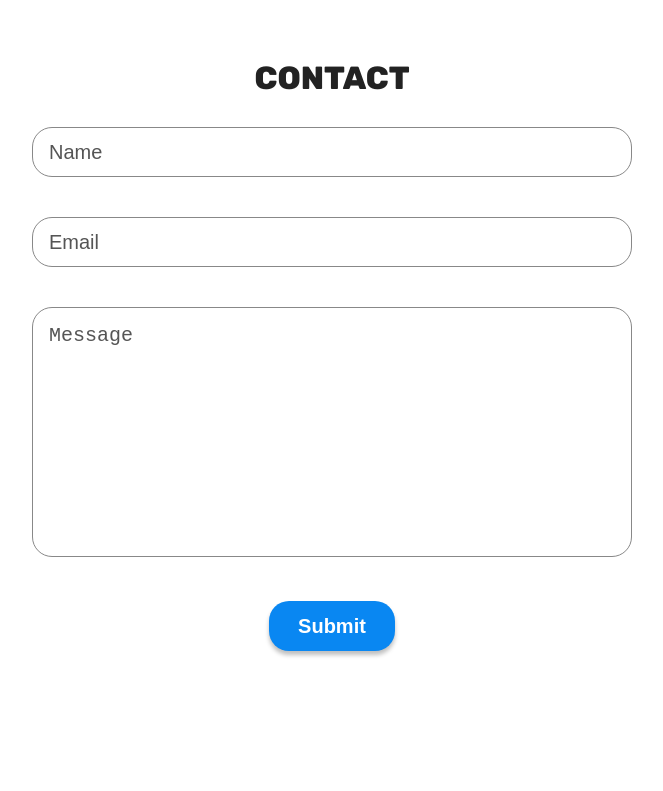
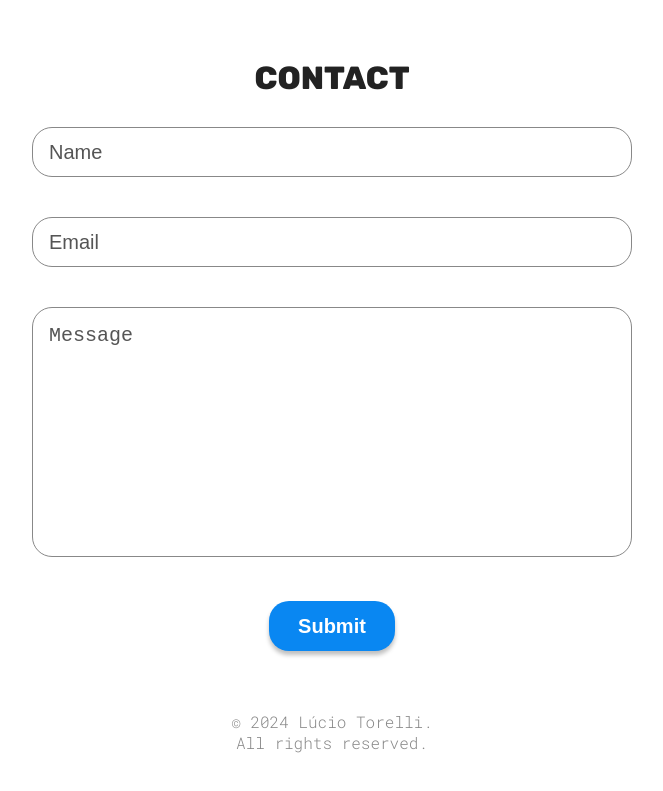
Before and after one commit to luciotorelli/lucio-torelli-resume, a React (Vite) app: page / in a window 1280 px wide. Shown: the part 2250-3041 px from the top of the page, without its empty margins (308-971 px from the left). Before the commit the page ends 2961 px from the top, so only its background shows below. Built offline with nearby package versions, Linux system fonts and the light colour scheme.

Commit message:
Add Footer component

```diff
--- a/src/App.jsx
+++ b/src/App.jsx
@@ -3,6 +3,7 @@ import Hero from "./sections/Hero/Hero";
 import Projects from "./sections/Projects/Projects";
 import Skills from "./sections/Skills/Skills";
 import Contact from "./sections/Contact/Contact";
+import Footer from "./sections/Footer/Footer";
 
 function App() {
   return (
@@ -11,6 +12,7 @@ function App() {
       <Projects />
       <Skills />
       <Contact />
+      <Footer />
     </>
   );
 }
--- /dev/null
+++ b/src/sections/Footer/Footer.jsx
@@ -0,0 +1,14 @@
+import styles from './FooterStyles.module.css';
+
+function Footer() {
+  return (
+    <section id="footer" className={styles.container}>
+      <p>
+        &copy; 2024 Lúcio Torelli. <br />
+        All rights reserved.
+      </p>
+    </section>
+  );
+}
+
+export default Footer;
--- /dev/null
+++ b/src/sections/Footer/FooterStyles.module.css
@@ -0,0 +1,7 @@
+.container {
+    text-align: center;
+    p {
+      font-size: 16px;
+      color: var(--footer-text-color);
+    }
+  }
```
